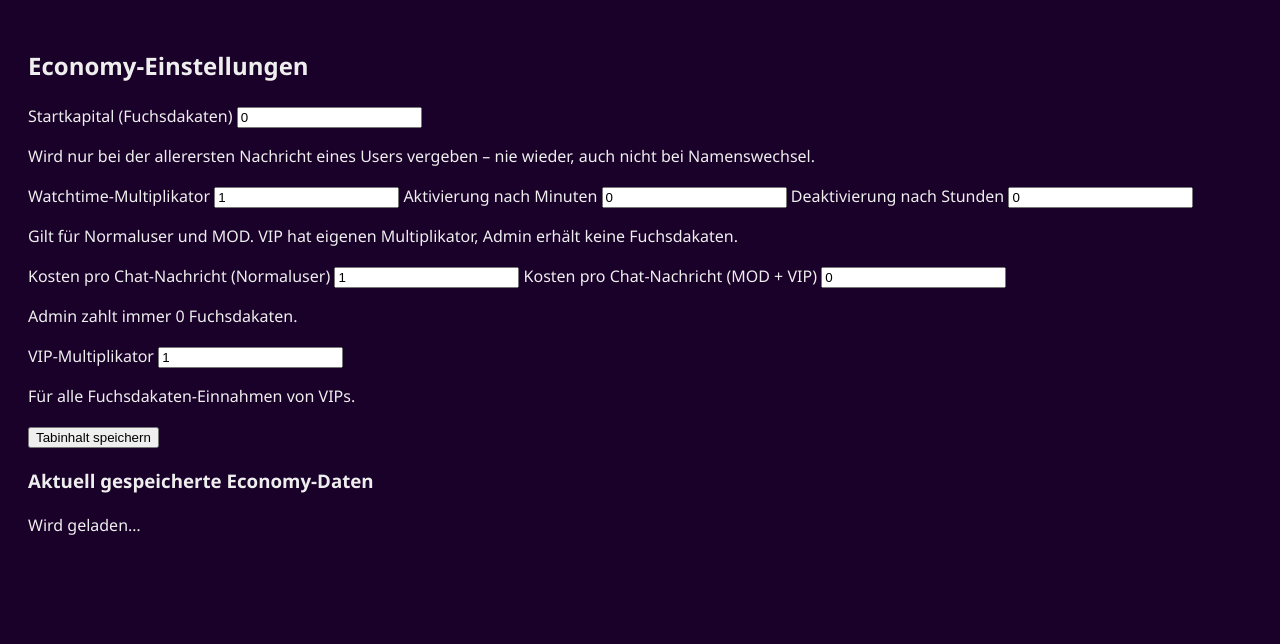
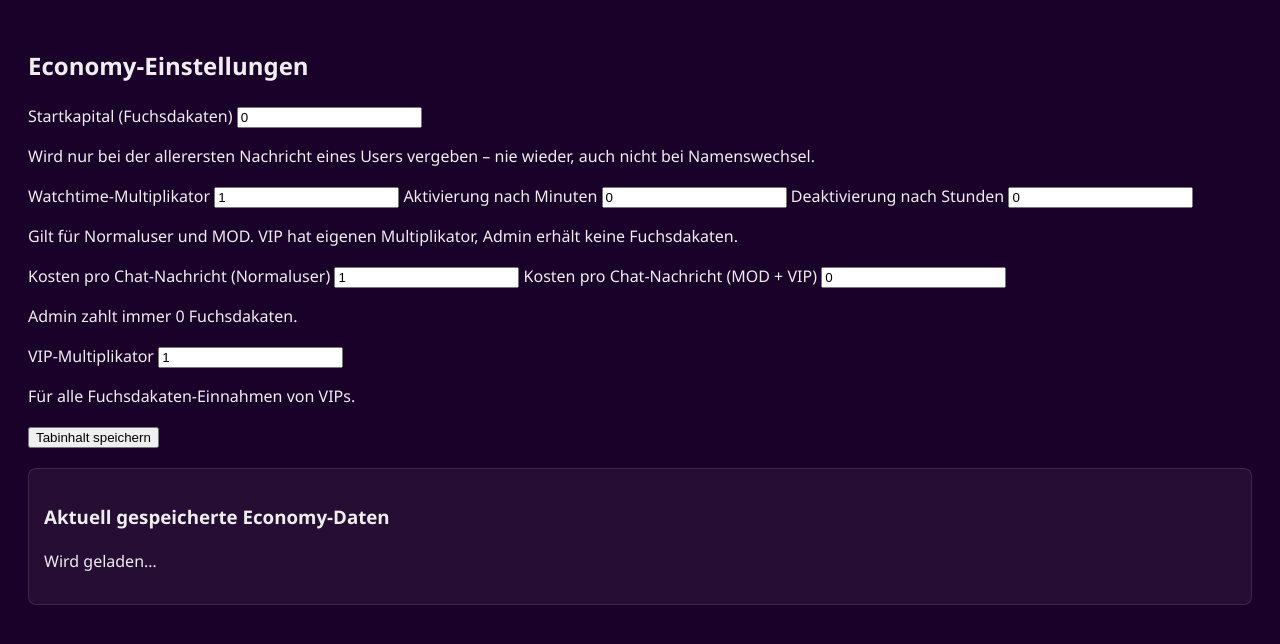
Before and after one commit to karlarschwillsex-gif/TwitchOBSAdmin, an Electron app: page public/economy.html in a window 1280 px wide. Drawn offline with Linux system fonts and the light colour scheme; no server answers.

Commit message:
Add files via upload

```diff
--- a/public/admin.css
+++ b/public/admin.css
@@ -195,3 +195,16 @@ body {
   flex-direction: column;
   gap: 20px;
 }
+
+.stats-box {
+    margin-top: 20px;
+    padding: 15px;
+    background: rgba(255,255,255,0.05);
+    border: 1px solid rgba(255,255,255,0.1);
+    border-radius: 8px;
+}
+
+.stats-box ul {
+    margin: 0;
+    padding-left: 20px;
+}
```
